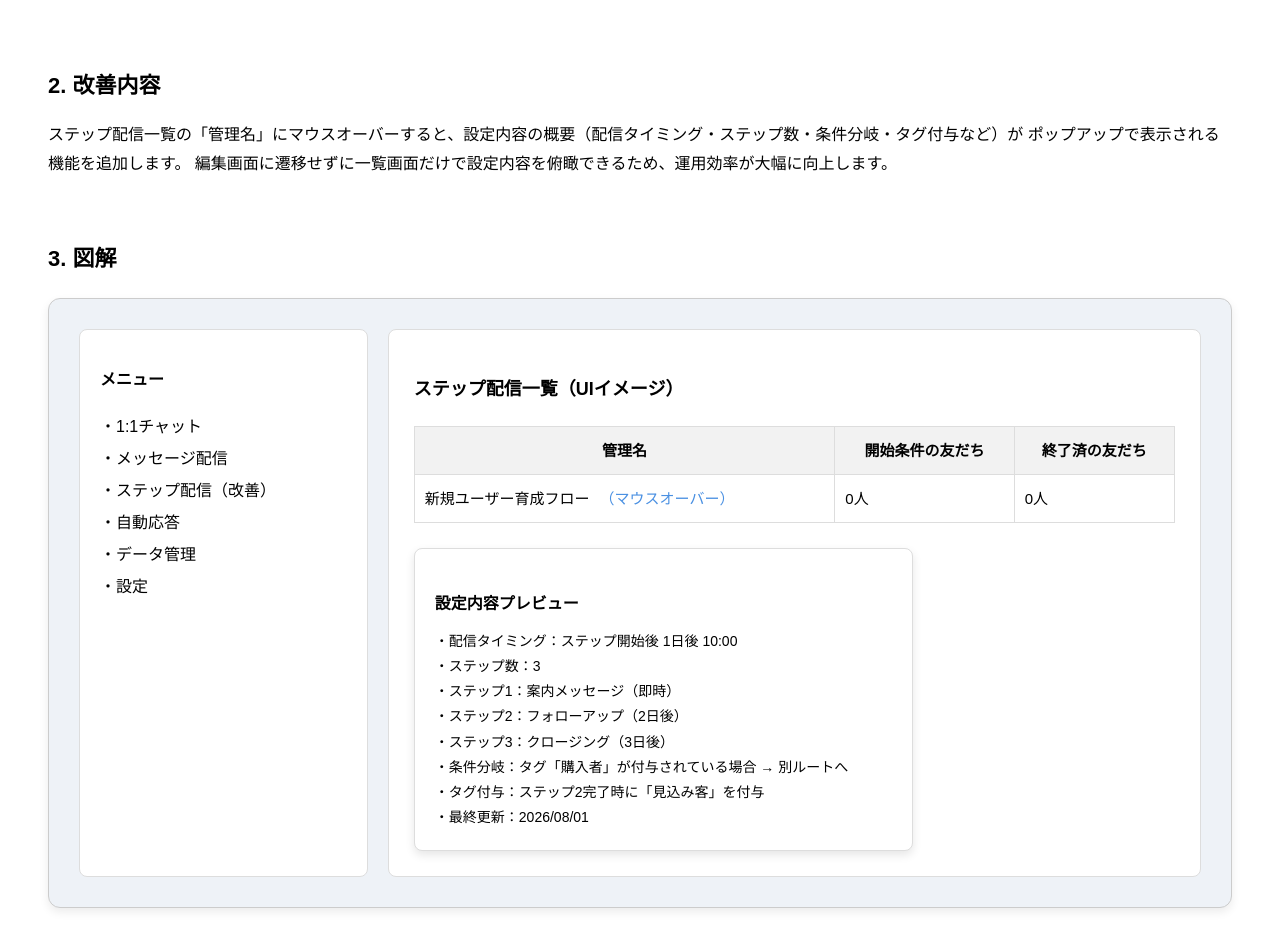
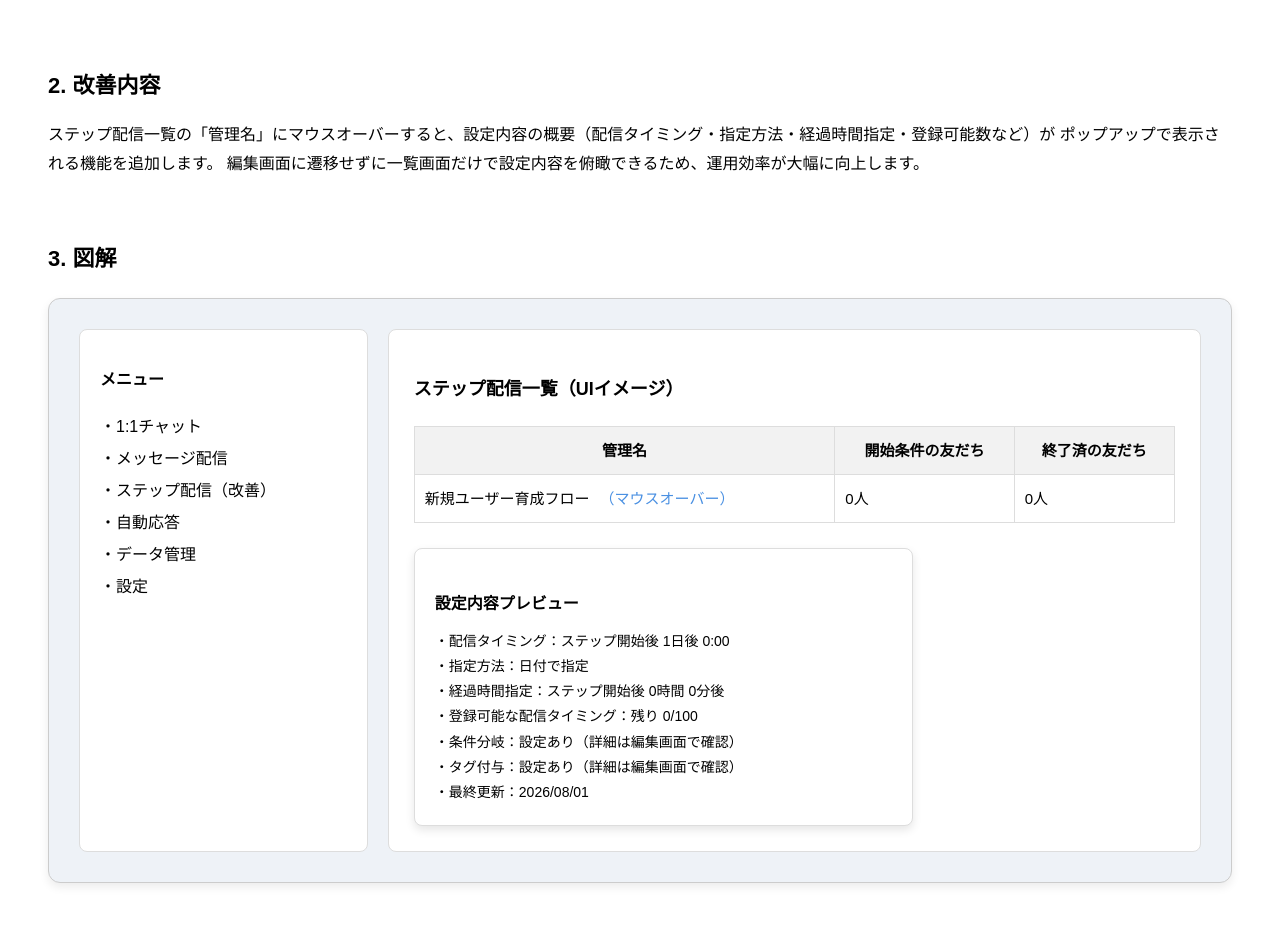
Before and after one commit to test202608/sample, a Next.js app: page /proposal3 in a window 1280 px wide. Shown: the part 346-1292 px from the top of the page. Built offline with nearby package versions, Linux system fonts and the light colour scheme.

Commit message:
ブラッシュアップ

```diff
--- a/app/proposal3/page.js
+++ b/app/proposal3/page.js
@@ -14,7 +14,7 @@ export default function Proposal3() {
       <section style={{ marginBottom: "60px" }}>
         <h2 style={{ fontSize: "22px", marginBottom: "10px" }}>1. 具体的な課題点</h2>
         <ul>
-          <li>ステップ配信一覧では管理名・進行状況のみが表示され、設定内容（配信タイミング・ステップ数・条件分岐など）が確認できない（UI/UX）</li>
+          <li>ステップ配信一覧では管理名・進行状況のみが表示され、設定内容（配信タイミング・指定方法・登録可能数など）が確認できない（UI/UX）</li>
           <li>設定内容を確認するために編集画面へ遷移する必要があり、往復操作が多く運用効率が低下する（運用面）</li>
           <li>ステップ配信が複数存在する場合、設定内容の把握に時間がかかり、誤認や設定ミスの原因となる（運用面）</li>
           <li>一覧画面が「俯瞰」できる構造になっておらず、ステップ配信の全体像を把握しづらい（UI/UX）</li>
@@ -25,7 +25,7 @@ export default function Proposal3() {
       <section style={{ marginBottom: "60px" }}>
         <h2 style={{ fontSize: "22px", marginBottom: "10px" }}>2. 改善内容</h2>
         <p>
-          ステップ配信一覧の「管理名」にマウスオーバーすると、設定内容の概要（配信タイミング・ステップ数・条件分岐・タグ付与など）が
+          ステップ配信一覧の「管理名」にマウスオーバーすると、設定内容の概要（配信タイミング・指定方法・経過時間指定・登録可能数など）が
           ポップアップで表示される機能を追加します。
           編集画面に遷移せずに一覧画面だけで設定内容を俯瞰できるため、運用効率が大幅に向上します。
         </p>
@@ -102,7 +102,7 @@ export default function Proposal3() {
                 </tbody>
               </table>
 
-              {/* ポップアップ（現物の設定項目に即した内容） */}
+              {/* ポップアップ（キャプチャ準拠） */}
               <div style={{
                 background: "#fff",
                 border: "1px solid #ddd",
@@ -113,13 +113,12 @@ export default function Proposal3() {
               }}>
                 <h4 style={{ fontSize: "16px", marginBottom: "10px" }}>設定内容プレビュー</h4>
                 <div style={{ lineHeight: "1.8", fontSize: "14px" }}>
-                  <div>・配信タイミング：ステップ開始後 1日後 10:00</div>
-                  <div>・ステップ数：3</div>
-                  <div>・ステップ1：案内メッセージ（即時）</div>
-                  <div>・ステップ2：フォローアップ（2日後）</div>
-                  <div>・ステップ3：クロージング（3日後）</div>
-                  <div>・条件分岐：タグ「購入者」が付与されている場合 → 別ルートへ</div>
-                  <div>・タグ付与：ステップ2完了時に「見込み客」を付与</div>
+                  <div>・配信タイミング：ステップ開始後 1日後 0:00</div>
+                  <div>・指定方法：日付で指定</div>
+                  <div>・経過時間指定：ステップ開始後 0時間 0分後</div>
+                  <div>・登録可能な配信タイミング：残り 0/100</div>
+                  <div>・条件分岐：設定あり（詳細は編集画面で確認）</div>
+                  <div>・タグ付与：設定あり（詳細は編集画面で確認）</div>
                   <div>・最終更新：2026/08/01</div>
                 </div>
               </div>
```
